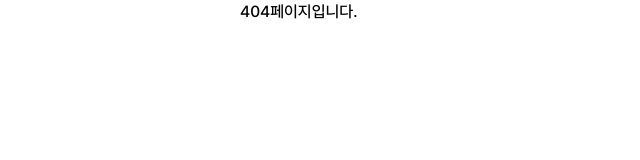
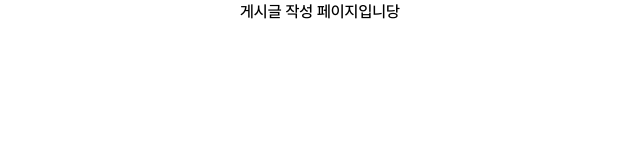
Before and after one commit to BobSoolTing/Bob-Sool-Ting-FE, a Next.js app: page /writing in a window 1280 px wide. Before the commit this address had no page. Shown: the top 160 px of the page, without its empty margins (194-834 px from the left). Built offline with nearby package versions, Linux system fonts and the light colour scheme.

Commit message:
🌟 Feat: 게시글 작성 파일 및 페이지 생성

```diff
--- /dev/null
+++ b/src/pages/writing/index.tsx
@@ -0,0 +1,5 @@
+import React from 'react';
+
+export default function WritingPage() {
+  return <div>게시글 작성 페이지입니당</div>;
+}
```
